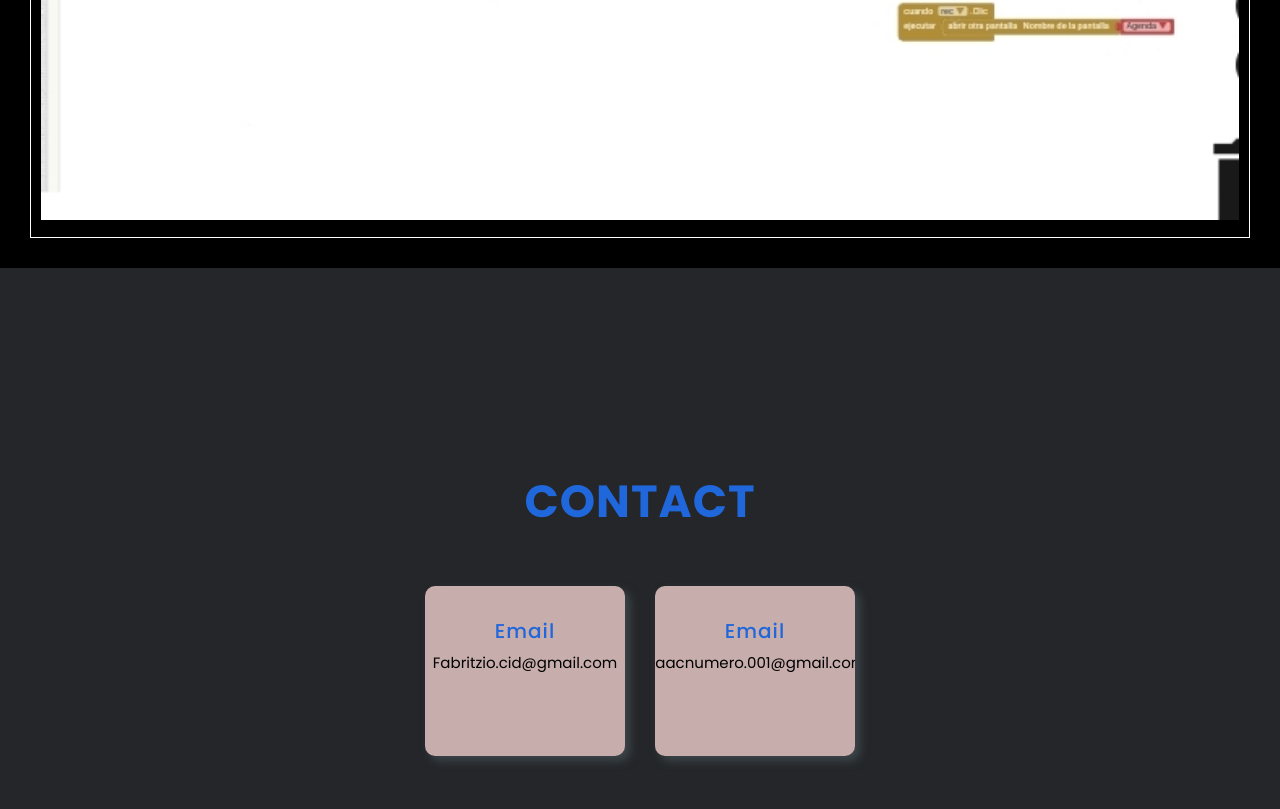
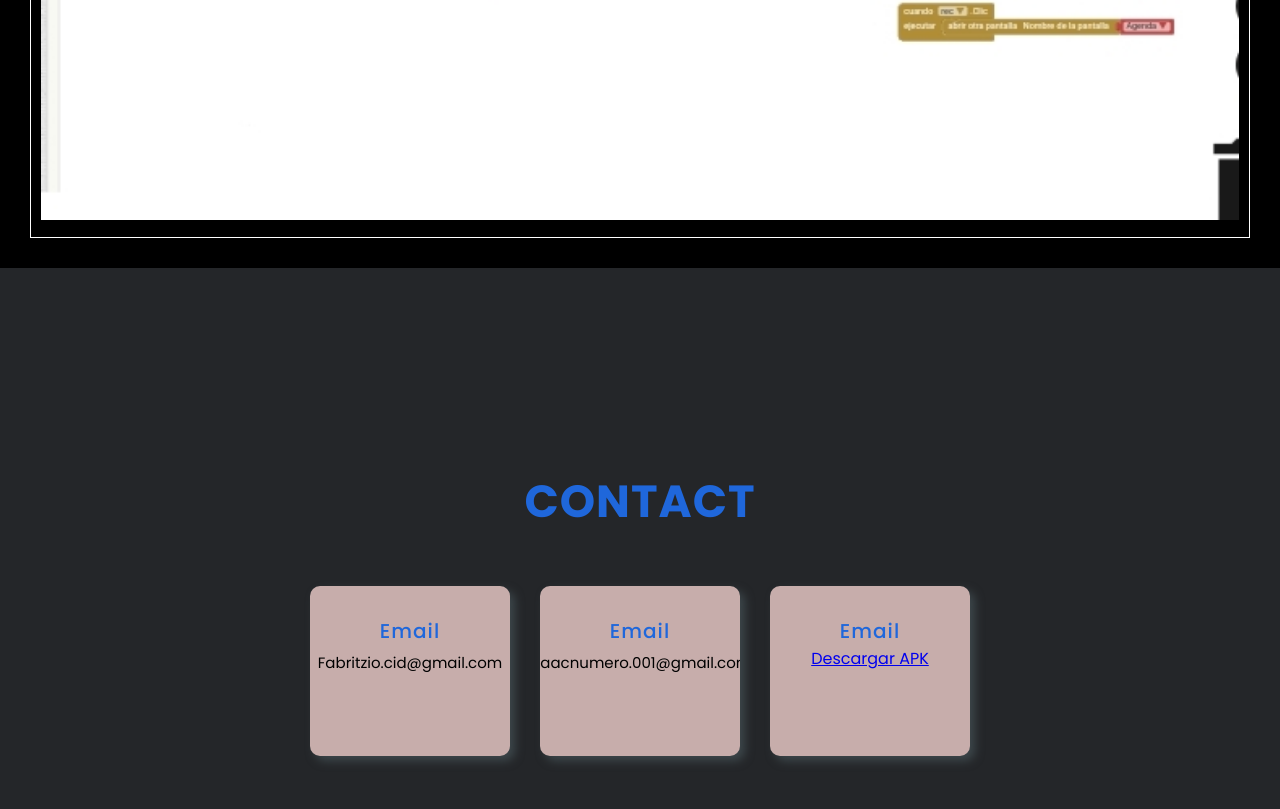
Before and after one commit to Thiabzgz/SportActive, a plain HTML site: page index.html in a window 1280 px wide. Shown: the part 4276-5085 px from the top of the page. Drawn offline with nearby package versions, Linux system fonts and the light colour scheme.

Commit message:
Actualizar index.html

```diff
--- a/index.html
+++ b/index.html
@@ -183,6 +183,12 @@
         <h3>Email</h3>
         <p>isaacnumero.001@gmail.com</p>
       </div>
+
+<div class="card">
+        <ion-icon name="mail-outline"></ion-icon>
+        <h3>Email</h3>
+          <a href="#" download="SportActivets.apk">Descargar APK</a>
+      </div>
     </div>
   </section>
 
```
